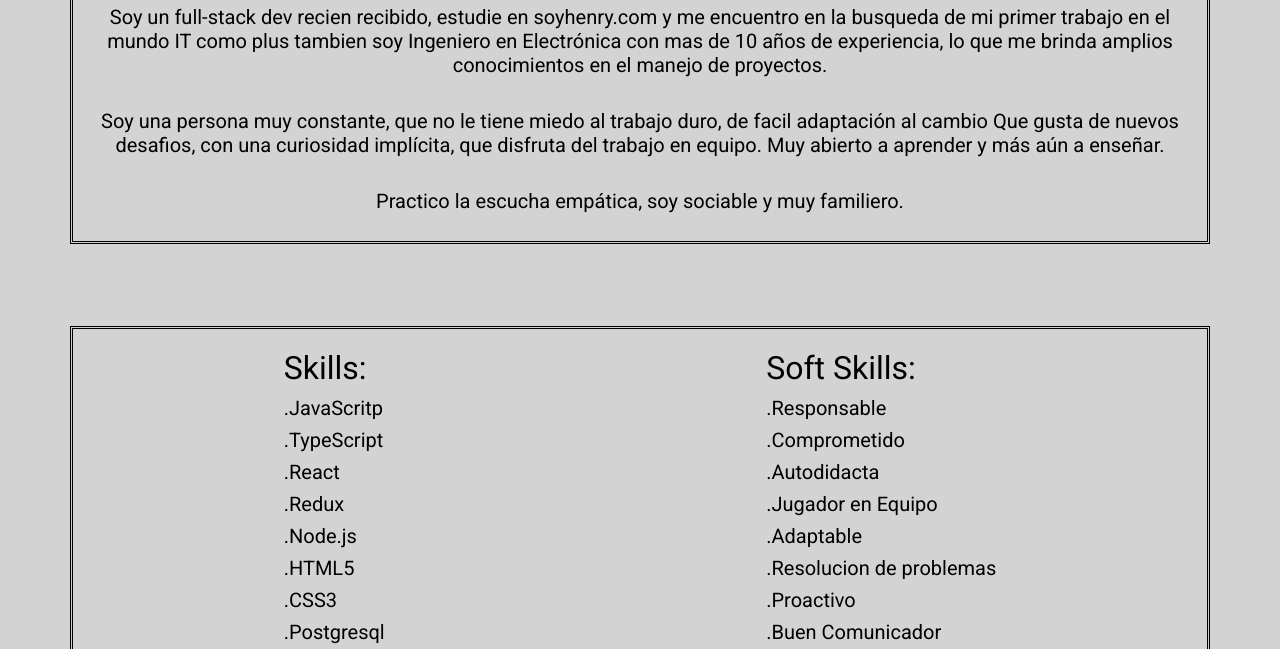
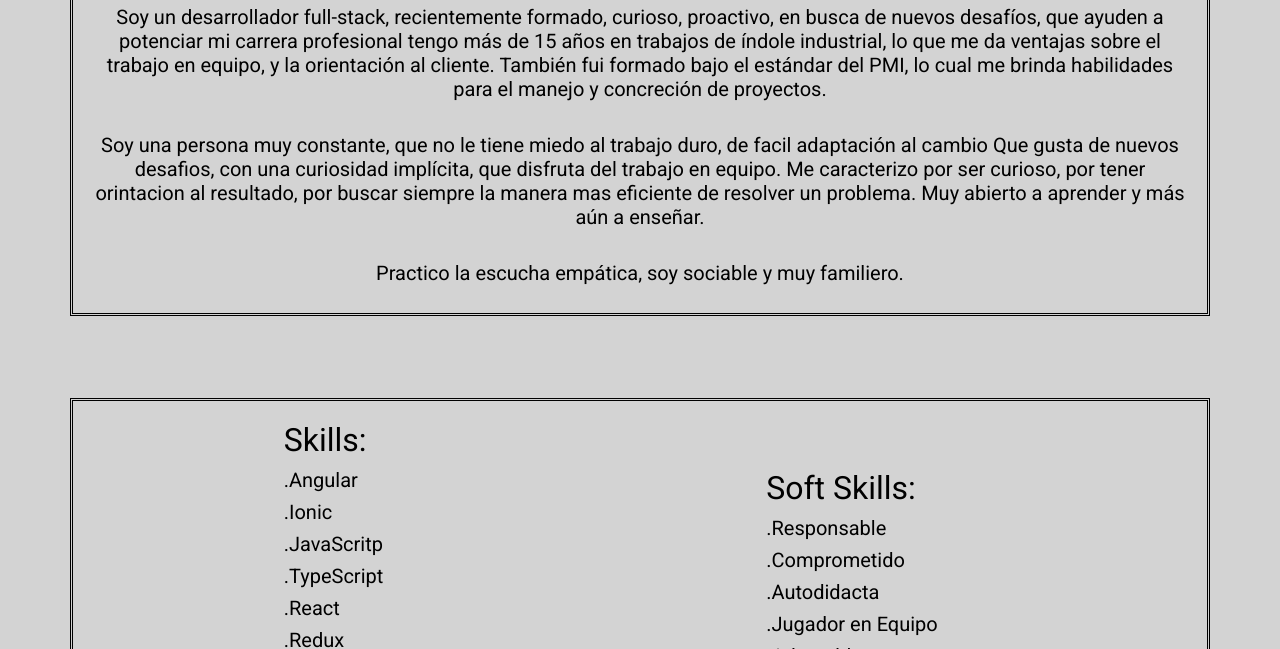
Before and after one commit to FernandoRuizParietti/Personal-Portfolio, a website: page index.html in a window 1280 px wide. Shown: the part 546-1195 px from the top of the page. Drawn offline with nearby package versions, Linux system fonts and the light colour scheme.

Commit message:
Update index.html

```diff
--- a/index.html
+++ b/index.html
@@ -58,12 +58,14 @@
       <div  class ="bghome"></div>
       <div class ="bg-text container">
           <h2>Quien soy?</h2>
-          <h5>Soy un full-stack dev recien recibido, estudie en soyhenry.com y me encuentro en la busqueda de mi primer trabajo en el mundo IT
-            como plus tambien soy Ingeniero en Electrónica con mas de 10 años de experiencia, lo que me brinda amplios conocimientos en el
-            manejo de proyectos.</h5>
+          <h5>Soy un desarrollador full-stack, recientemente formado, curioso, proactivo, en busca de nuevos desafíos, que ayuden a potenciar mi carrera profesional
+              tengo más de 15 años en trabajos de índole industrial, lo que me da ventajas sobre el trabajo en equipo, y la orientación al cliente.
+              También fui formado bajo el estándar del PMI, lo cual me brinda habilidades para el manejo y concreción de proyectos.
+              </h5>
           <br/>
           <h5>Soy una persona muy constante, que no le tiene miedo al trabajo duro, de facil adaptación al cambio
             Que gusta de nuevos desafios, con una curiosidad implícita, que disfruta del trabajo en equipo.
+            Me caracterizo por ser curioso, por tener orintacion al resultado, por buscar siempre la manera mas eficiente de resolver un problema.
             Muy abierto a aprender y más aún a enseñar.
           </h5>
           <br/>
@@ -74,6 +76,8 @@
       <div  class ="bg-skills container">
         <div   class = "skills">
           <h2>Skills:</h2>
+          <h5>.Angular</h5>
+          <h5>.Ionic</h5>
           <h5>.JavaScritp</h5>
           <h5>.TypeScript</h5>
           <h5>.React</h5>
@@ -82,6 +86,7 @@
           <h5>.HTML5</h5>
           <h5>.CSS3</h5>
           <h5>.Postgresql</h5>
+          <h5>.MySQL</h5>
           <h5>.Sequelize</h5>
           <h5>.Express</h5>
         </div>
```
